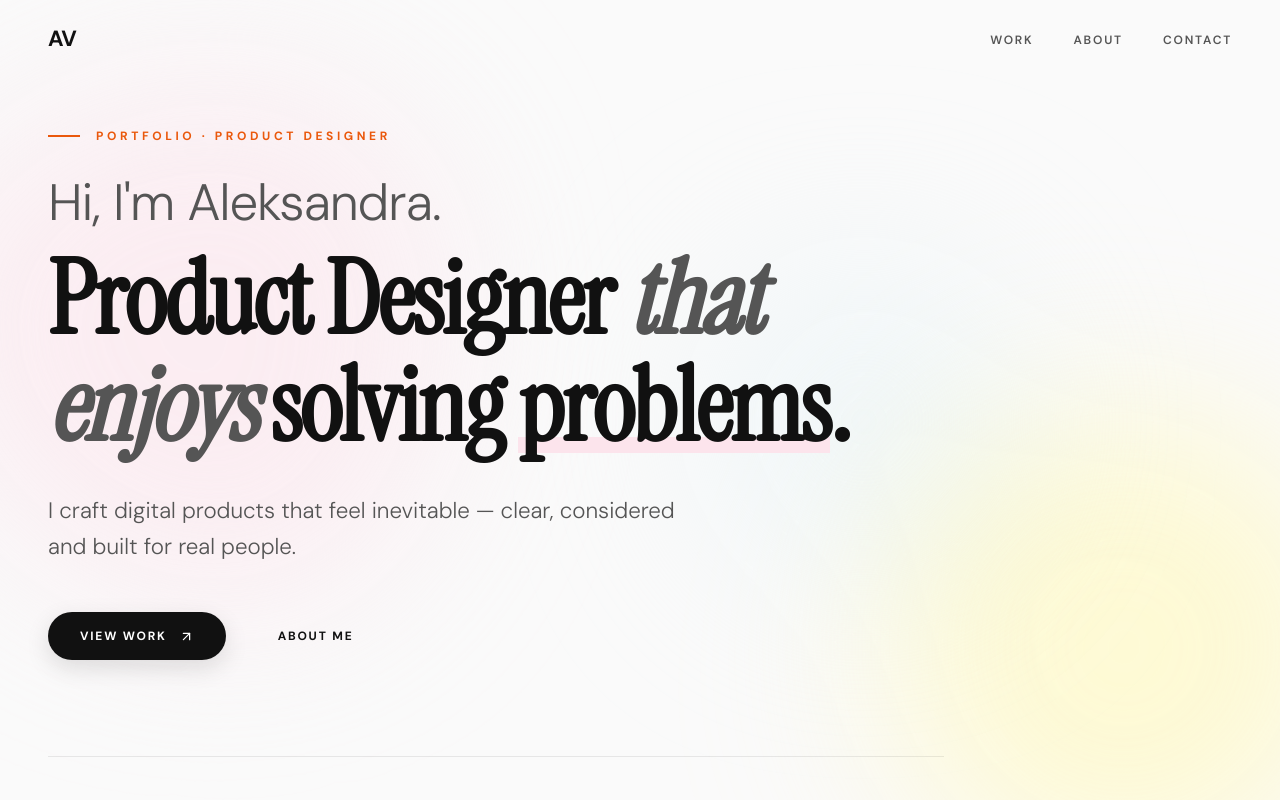
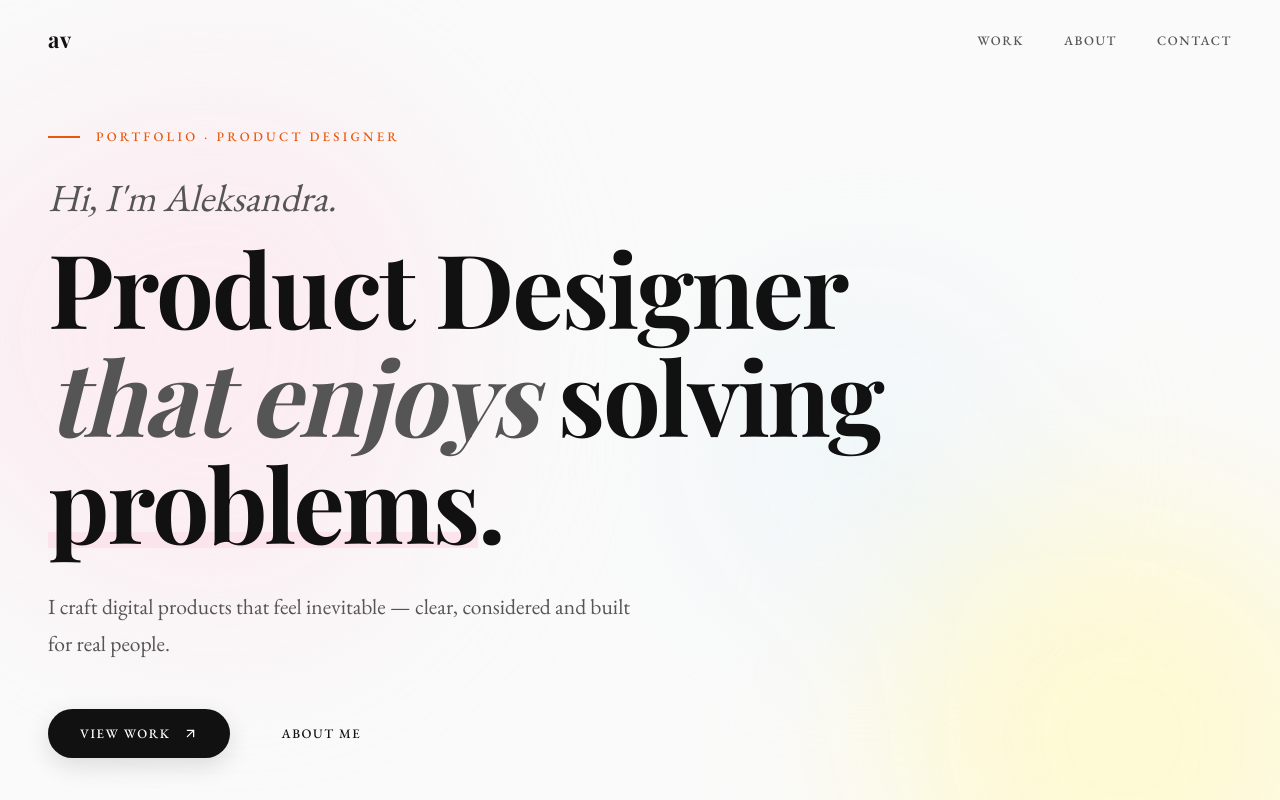
Before and after one commit to slowturtle1/Portfolio, a Next.js app: page /Portfolio/ in a window 1280 px wide. Shown: the top 800 px of the page. Built offline with nearby package versions, Linux system fonts and the light colour scheme.

Commit message:
Switch to Playfair Display + EB Garamond, tune all type sizes

```diff
--- a/src/app/globals.css
+++ b/src/app/globals.css
@@ -1,7 +1,7 @@
 /* ─── TOKENS ────────────────────────────────────────────────── */
 :root {
-  --font-primary: var(--font-dm-sans), 'DM Sans', sans-serif;
-  --font-serif:   var(--font-instrument-serif), 'Instrument Serif', serif;
+  --font-primary: var(--font-garamond), 'EB Garamond', Georgia, serif;
+  --font-serif:   var(--font-playfair), 'Playfair Display', Georgia, serif;
 
   --bg-page:         #fafafa;
   --bg-surface:      #f0f0f0;
@@ -71,11 +71,10 @@ img { display: block; max-width: 100%; }
   justify-content: space-between;
 }
 .nav-logo {
-  font-family: var(--font-primary);
+  font-family: var(--font-serif);
   font-weight: 700;
   font-size: 22px;
-  letter-spacing: -0.02em;
-  text-transform: uppercase;
+  letter-spacing: 0.04em;
   color: var(--text-primary);
 }
 .nav-links {
@@ -85,9 +84,10 @@ img { display: block; max-width: 100%; }
 }
 .nav-link {
   position: relative;
-  font-size: 12px;
-  font-weight: 600;
-  letter-spacing: 0.15em;
+  font-family: var(--font-primary);
+  font-size: 13px;
+  font-weight: 500;
+  letter-spacing: 0.12em;
   text-transform: uppercase;
   color: var(--text-secondary);
   transition: color 0.2s ease;
@@ -199,10 +199,11 @@ img { display: block; max-width: 100%; }
 
 /* Hero text */
 .hero-eyebrow {
-  font-size: 12px;
-  letter-spacing: 0.3em;
+  font-family: var(--font-primary);
+  font-size: 13px;
+  letter-spacing: 0.25em;
   text-transform: uppercase;
-  font-weight: 700;
+  font-weight: 500;
   color: var(--accent-primary);
   margin-bottom: 32px;
   display: flex;
@@ -227,9 +228,10 @@ img { display: block; max-width: 100%; }
 .hero-subheading {
   display: block;
   font-family: var(--font-primary);
-  font-size: clamp(2rem, 4vw, 3.5rem);
-  font-weight: 300;
-  letter-spacing: -0.02em;
+  font-size: clamp(1.6rem, 3vw, 2.6rem);
+  font-weight: 400;
+  font-style: italic;
+  letter-spacing: 0em;
   color: var(--text-secondary);
   margin-bottom: 16px;
 }
@@ -258,12 +260,13 @@ img { display: block; max-width: 100%; }
   display: block;
 }
 .hero-tagline {
-  font-size: clamp(1.1rem, 2vw, 1.4rem);
-  font-weight: 300;
+  font-family: var(--font-primary);
+  font-size: clamp(1.15rem, 2vw, 1.35rem);
+  font-weight: 400;
   color: var(--text-secondary);
-  line-height: 1.6;
+  line-height: 1.7;
   margin-bottom: 48px;
-  max-width: 640px;
+  max-width: 600px;
 }
 .hero-ctas {
   display: flex;
@@ -289,11 +292,12 @@ img { display: block; max-width: 100%; }
 }
 .hero-stat:hover .hero-stat-val { color: var(--accent-primary); }
 .hero-stat-label {
-  font-size: 11px;
-  letter-spacing: 0.2em;
+  font-family: var(--font-primary);
+  font-size: 12px;
+  letter-spacing: 0.18em;
   text-transform: uppercase;
   color: var(--text-tertiary);
-  font-weight: 600;
+  font-weight: 500;
 }
 .br-sm { display: none; }
 
@@ -306,10 +310,11 @@ img { display: block; max-width: 100%; }
   color: var(--text-on-dark);
   padding: 16px 32px;
   border-radius: 9999px;
-  font-size: 12px;
-  letter-spacing: 0.15em;
+  font-family: var(--font-primary);
+  font-size: 13px;
+  letter-spacing: 0.12em;
   text-transform: uppercase;
-  font-weight: 700;
+  font-weight: 500;
   cursor: pointer;
   border: none;
   transition: background 0.3s, transform 0.3s;
@@ -329,10 +334,11 @@ img { display: block; max-width: 100%; }
   align-items: center;
   padding: 16px 32px;
   border-radius: 9999px;
-  font-size: 12px;
-  letter-spacing: 0.15em;
+  font-family: var(--font-primary);
+  font-size: 13px;
+  letter-spacing: 0.12em;
   text-transform: uppercase;
-  font-weight: 700;
+  font-weight: 500;
   color: var(--text-primary);
   cursor: pointer;
   transition: background 0.3s;
@@ -358,10 +364,11 @@ img { display: block; max-width: 100%; }
   gap: 24px;
 }
 .projects-eyebrow {
-  font-size: 12px;
-  letter-spacing: 0.3em;
+  font-family: var(--font-primary);
+  font-size: 13px;
+  letter-spacing: 0.2em;
   text-transform: uppercase;
-  font-weight: 700;
+  font-weight: 500;
   color: var(--accent-primary);
   margin-bottom: 16px;
   display: flex;
@@ -446,10 +453,11 @@ img { display: block; max-width: 100%; }
 }
 .pcard-category {
   display: block;
-  font-size: 10px;
-  letter-spacing: 0.15em;
+  font-family: var(--font-primary);
+  font-size: 11px;
+  letter-spacing: 0.18em;
   text-transform: uppercase;
-  font-weight: 700;
+  font-weight: 500;
   margin-bottom: 12px;
 }
 .pcard-title {
@@ -628,26 +636,28 @@ img { display: block; max-width: 100%; }
   padding-top: 32px;
 }
 .footer-v2-logo {
-  font-family: var(--font-primary);
+  font-family: var(--font-serif);
   font-weight: 700;
-  font-size: 20px;
-  letter-spacing: -0.02em;
-  text-transform: uppercase;
+  font-size: 22px;
+  font-style: italic;
+  letter-spacing: 0.02em;
   color: var(--text-primary);
 }
 .footer-v2-copy {
-  font-size: 13px;
+  font-family: var(--font-primary);
+  font-size: 14px;
   color: var(--text-tertiary);
-  font-weight: 500;
-  letter-spacing: 0.03em;
+  font-weight: 400;
+  letter-spacing: 0.02em;
 }
 .footer-v2-links { display: flex; gap: 32px; }
 .footer-v2-links a {
-  font-size: 11px;
-  letter-spacing: 0.2em;
+  font-family: var(--font-primary);
+  font-size: 12px;
+  letter-spacing: 0.16em;
   text-transform: uppercase;
   color: var(--text-secondary);
-  font-weight: 700;
+  font-weight: 500;
   transition: color 0.2s;
 }
 .footer-v2-links a:hover { color: var(--accent-primary); }
@@ -933,8 +943,8 @@ img { display: block; max-width: 100%; }
   border-radius: 9999px;
   padding: 13px 28px;
   font-family: var(--font-primary);
-  font-weight: 700;
-  font-size: 0.75rem;
+  font-weight: 500;
+  font-size: 0.8rem;
   letter-spacing: 0.1em;
   text-transform: uppercase;
   cursor: pointer;
@@ -955,8 +965,8 @@ img { display: block; max-width: 100%; }
   border-radius: 9999px;
   padding: 13px 28px;
   font-family: var(--font-primary);
-  font-weight: 700;
-  font-size: 0.75rem;
+  font-weight: 500;
+  font-size: 0.8rem;
   letter-spacing: 0.1em;
   text-transform: uppercase;
   cursor: pointer;
--- a/src/app/layout.tsx
+++ b/src/app/layout.tsx
@@ -1,21 +1,22 @@
 import type { Metadata } from 'next'
-import { DM_Sans, Instrument_Serif } from 'next/font/google'
+import { Playfair_Display, EB_Garamond } from 'next/font/google'
 import './globals.css'
 import Nav from '../components/Nav'
 import Footer from '../components/Footer'
 
-const dmSans = DM_Sans({
+const playfair = Playfair_Display({
   subsets: ['latin'],
-  weight: ['300', '400', '500', '600', '700'],
-  variable: '--font-dm-sans',
+  weight: ['400', '500', '600', '700', '800', '900'],
+  style: ['normal', 'italic'],
+  variable: '--font-playfair',
   display: 'swap',
 })
 
-const instrumentSerif = Instrument_Serif({
+const garamond = EB_Garamond({
   subsets: ['latin'],
-  weight: ['400'],
+  weight: ['400', '500', '600', '700', '800'],
   style: ['normal', 'italic'],
-  variable: '--font-instrument-serif',
+  variable: '--font-garamond',
   display: 'swap',
 })
 
@@ -26,7 +27,7 @@ export const metadata: Metadata = {
 
 export default function RootLayout({ children }: { children: React.ReactNode }) {
   return (
-    <html lang="en" className={`${dmSans.variable} ${instrumentSerif.variable}`}>
+    <html lang="en" className={`${playfair.variable} ${garamond.variable}`}>
       <body>
         <Nav />
         {children}
```
